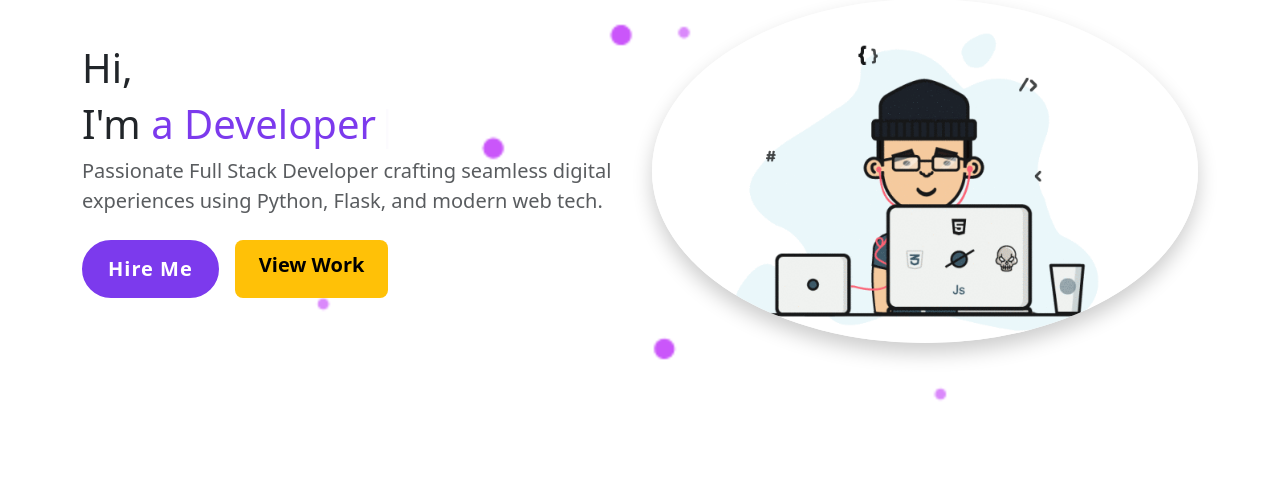
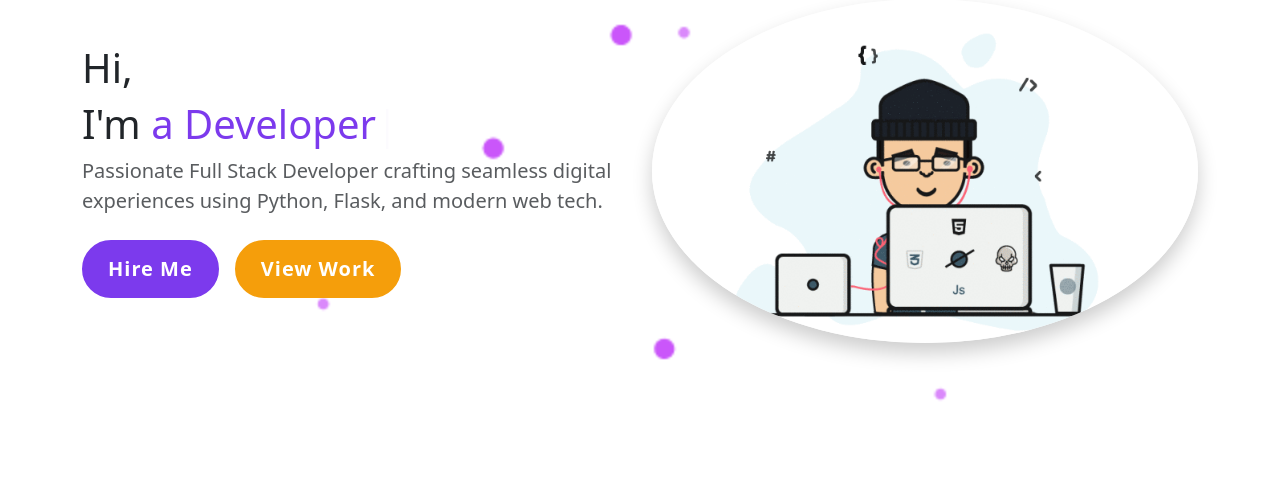
Before and after one commit to Arghya2001/whiteninja09.github.io, a Flask app: page / in a window 1280 px wide. Shown: the part 205-702 px from the top of the page. Run offline with Flask 3, Linux system fonts and the light colour scheme; some libraries are stand-ins or nearby versions.

Commit message:
Added hover effect to View Work button

```diff
--- a/static/css/style.css
+++ b/static/css/style.css
@@ -326,3 +326,56 @@ footer a:hover {
     transform: translateY(0px);
     box-shadow: none;
 }
+
+/* View Work Button */
+.view-btn {
+    background: #f59e0b;
+    border: 2px solid #f59e0b;
+    color: white;
+    border-radius: 30px;
+    padding: 12px 30px;
+    font-weight: 600;
+    letter-spacing: 1px;
+    position: relative;
+    overflow: hidden;
+    transition: all 0.4s ease;
+    z-index: 1;
+}
+
+/* Shine sweep effect */
+.view-btn::before {
+    content: '';
+    position: absolute;
+    top: 0;
+    left: -100%;
+    width: 100%;
+    height: 100%;
+    background: linear-gradient(
+        120deg,
+        transparent,
+        rgba(255, 255, 255, 0.3),
+        transparent
+    );
+    transition: 0.5s;
+    z-index: -1;
+}
+
+/* Hover state */
+.view-btn:hover {
+    background: transparent;
+    color: #f59e0b;
+    border-color: #f59e0b;
+    box-shadow: 0 0 20px rgba(245, 158, 11, 0.5);
+    transform: translateY(-3px);
+}
+
+/* Shine sweep on hover */
+.view-btn:hover::before {
+    left: 100%;
+}
+
+/* Click effect */
+.view-btn:active {
+    transform: translateY(0px);
+    box-shadow: none;
+}
--- a/templates/index.html
+++ b/templates/index.html
@@ -63,7 +63,7 @@
 
                     <div class="d-flex justify-content-center justify-content-lg-start gap-3">
                         <a href="#contact" class="btn btn-primary btn-lg px-4 hire-btn">Hire Me</a>
-                        <a href="#projects" class="btn btn-warning btn-lg px-4">View Work</a>
+                        <a href="#projects" class="btn btn-warning btn-lg px-4 view-btn">View Work</a>
                     </div>
                 </div>
 
```
